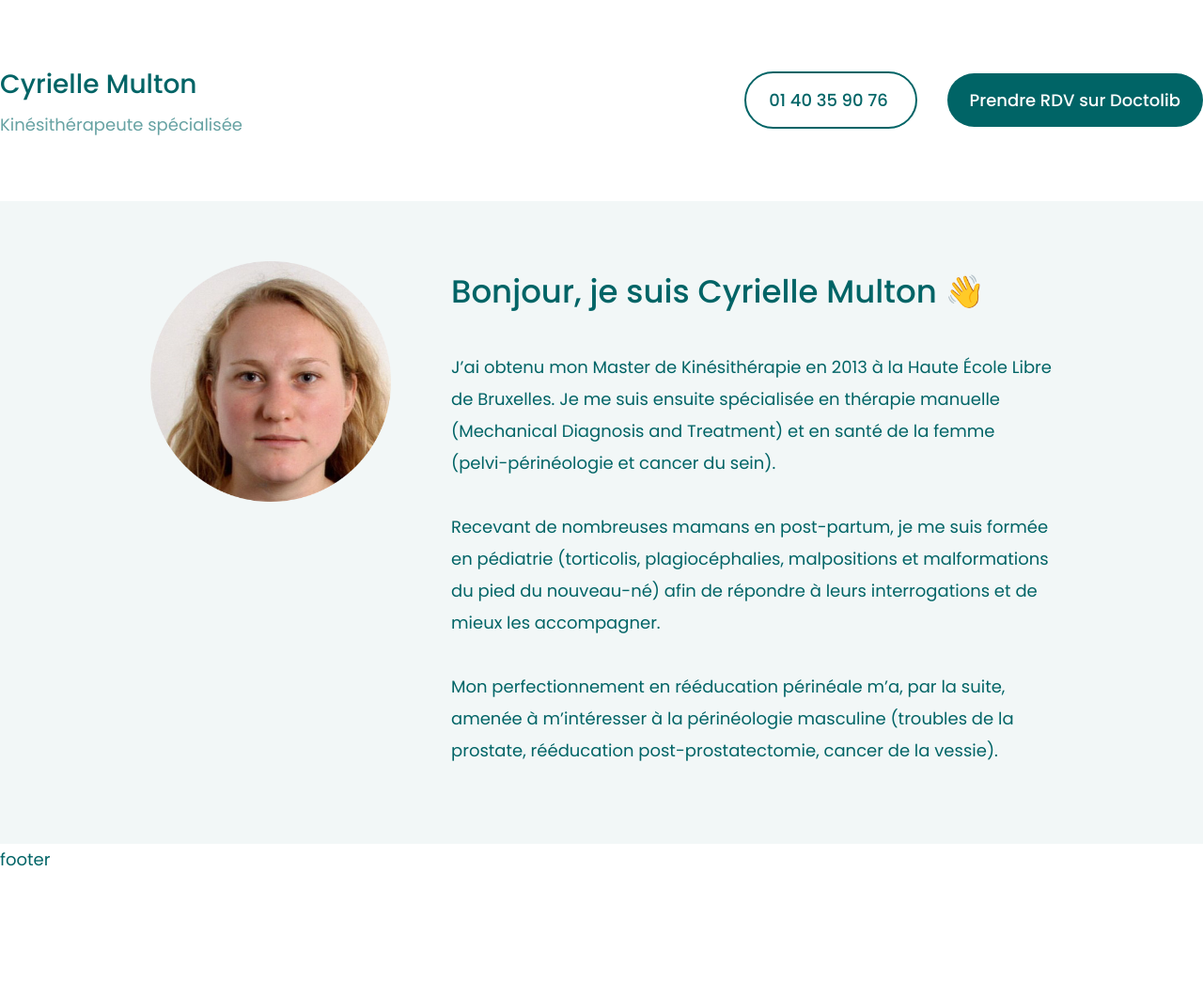
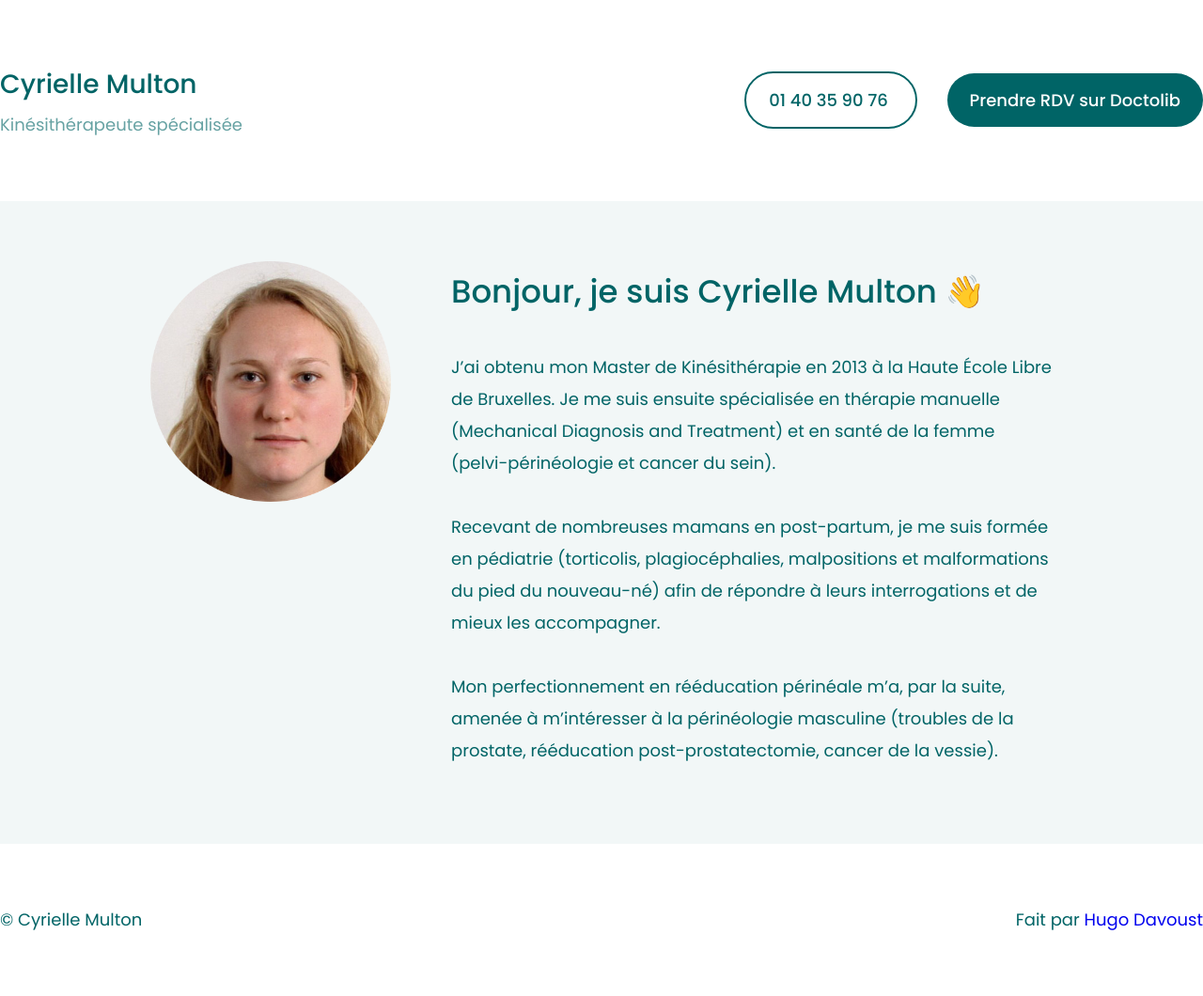
Before and after one commit to superhugo/cyriellemulton, a Jekyll site: the page built from index.html, in a window 1280 px wide. Shown: the whole page at 94% size. Built offline with Jekyll 4.4.1, drawn with Linux system fonts in a browser that asks for light colours; before the commit the page ends 932 px from its top, so only the background shows below that.

Commit message:
add footer

```diff
--- a/_includes/footer.html
+++ b/_includes/footer.html
@@ -1,3 +1,8 @@
-<footer>
-  footer
+<footer class="footer container">
+  <div class="footer-copyright">
+    © Cyrielle Multon
+  </div>
+  <div class="footer-maker">
+    Fait par <a href="https://hugo.io" target="_blank">Hugo Davoust</a>
+  </div>
 </footer>
--- /dev/null
+++ b/_sass/footer.scss
@@ -0,0 +1,12 @@
+.footer {
+  display: flex;
+
+  .footer-copyright {
+    flex: 1;
+  }
+
+  .footer-maker {
+    flex: 1;
+    text-align: right;
+  }
+}
--- a/assets/stylesheets/main.scss
+++ b/assets/stylesheets/main.scss
@@ -8,4 +8,5 @@
   "buttons",
   "common",
   "header",
-  "about";
+  "about",
+  "footer";
```
